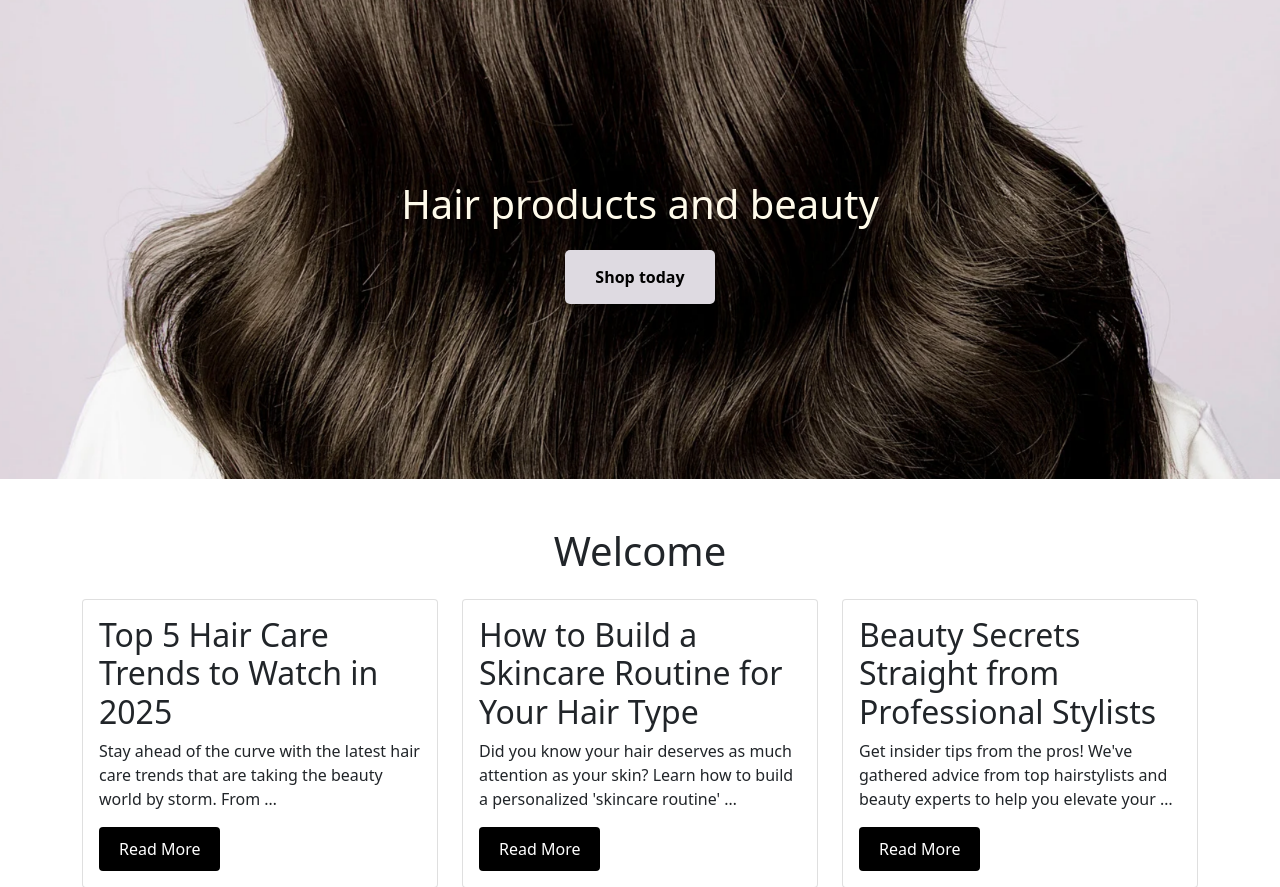
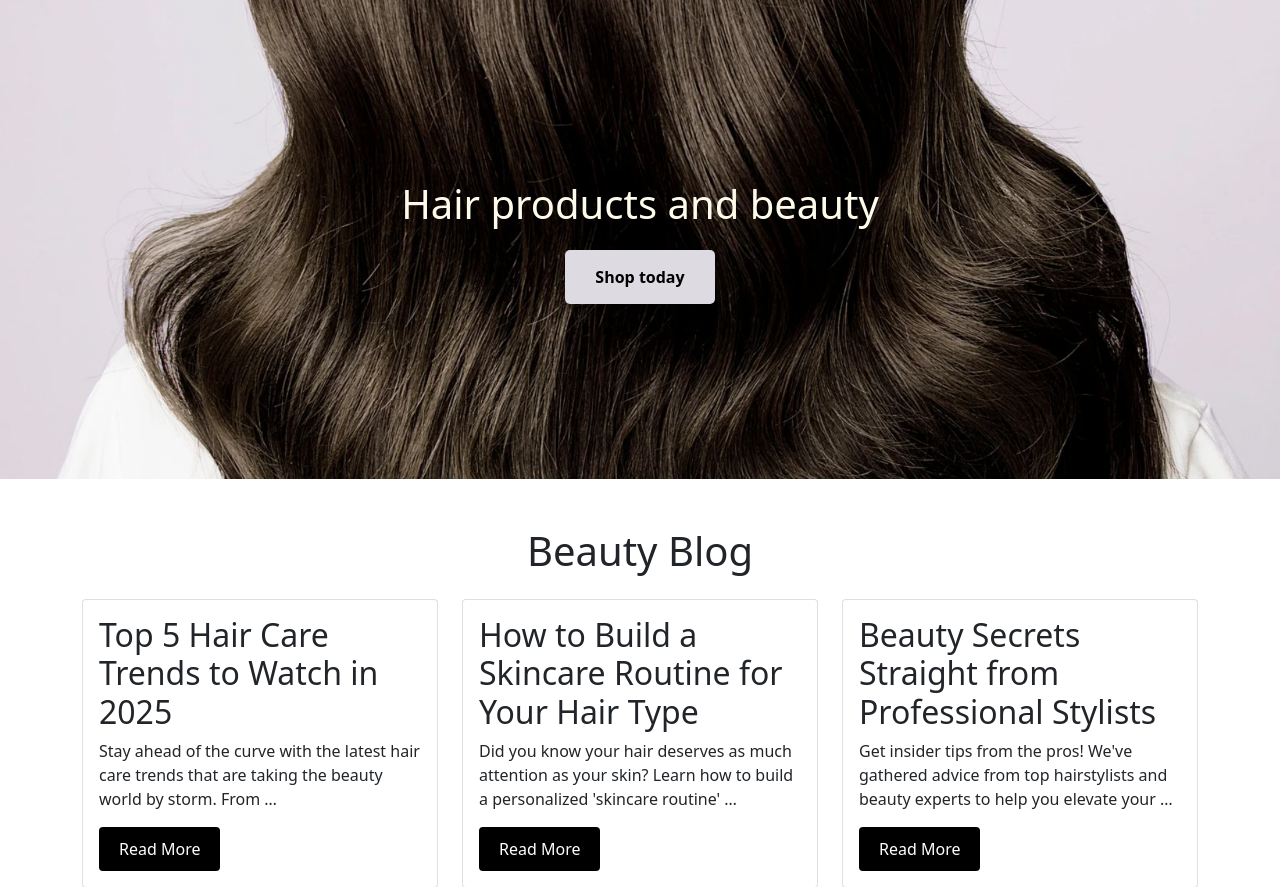
Before and after one commit to Aria-vero-s/glow, a Django app: page / in a window 1280 px wide. Shown: the part 127-1014 px from the top of the page. Run offline with Django 5.2, Linux system fonts and the light colour scheme; data comes from the database, SQL or seed files in the repository.

```diff
--- a/home/templates/home/index.html
+++ b/home/templates/home/index.html
@@ -9,7 +9,7 @@
 	</section>
 	<section id="posts" class="container py-5">
 		<div class="row">
-			<h1 class="col-12 text-center mb-4">Welcome</h1>
+			<h1 class="col-12 text-center mb-4">Beauty Blog</h1>
 		</div>
 		<div class="row">
 			{% for post in posts %}
```
